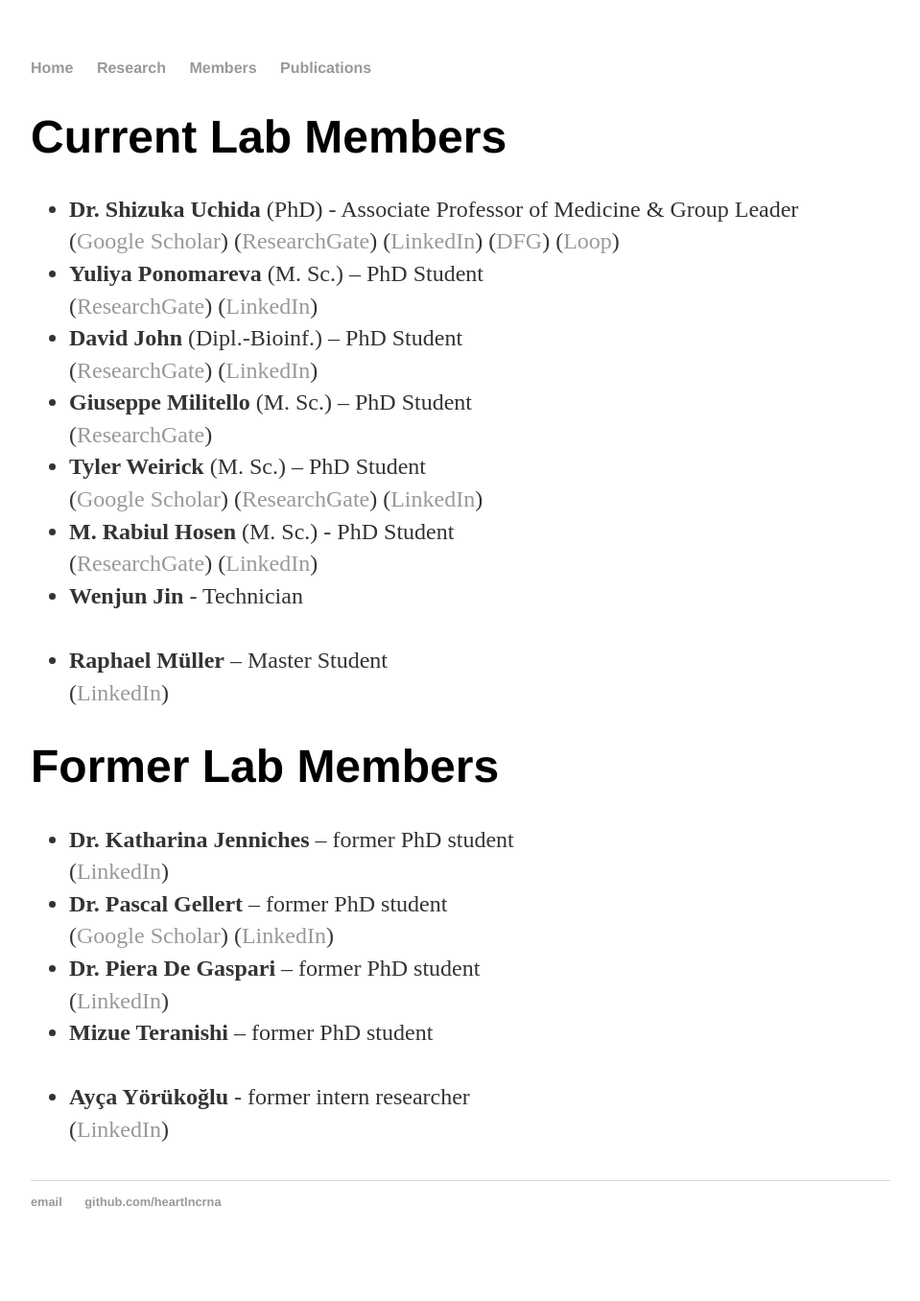
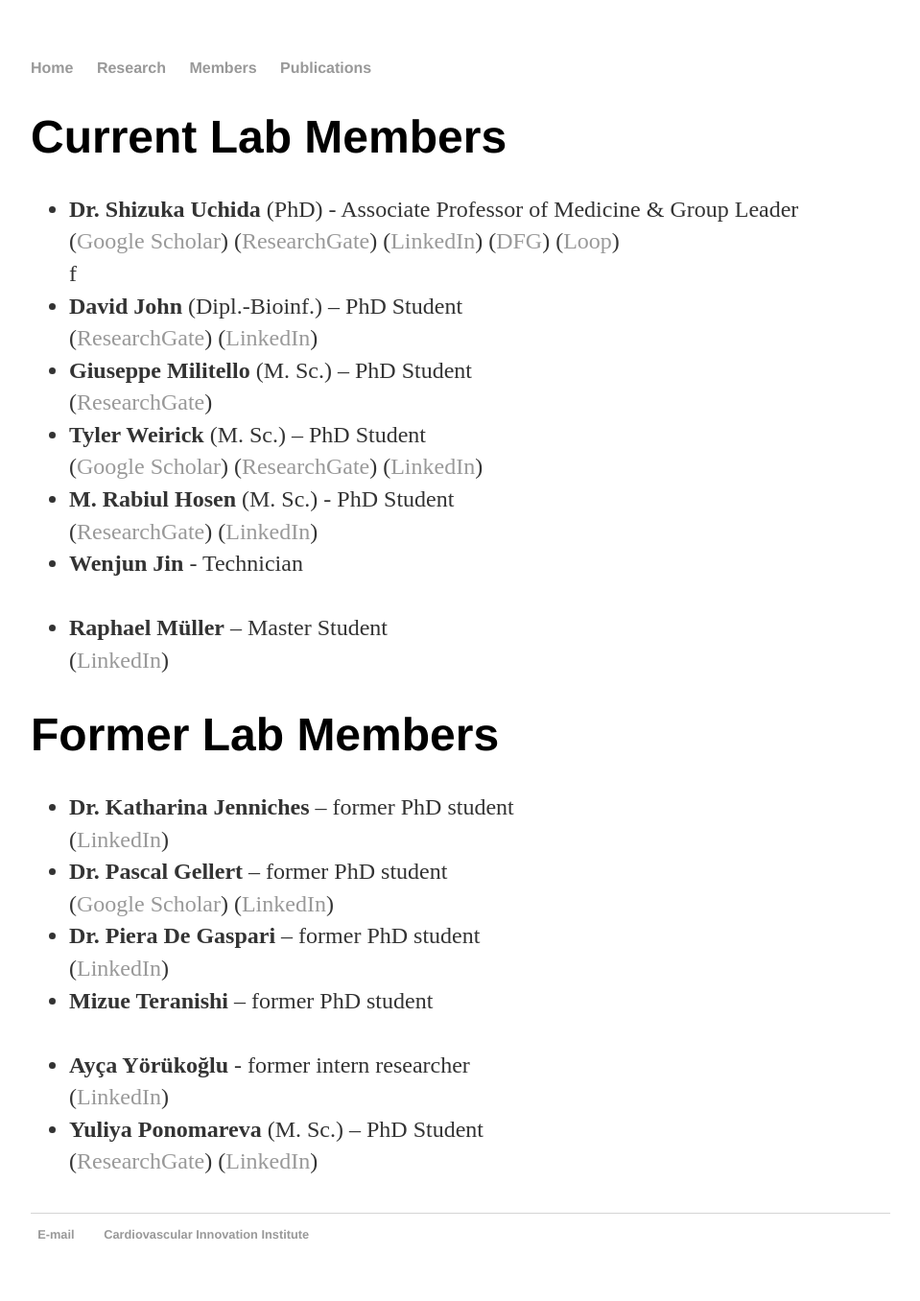
Before and after one commit to heartlncrna/heartlncrna.github.io, a Jekyll site: the page members/member_list.html, which Jekyll copies as it is, in a window 1280 px wide. Shown: the whole page at 96% size, without its empty margins (160-1119 px from the left). Built offline with Jekyll 4.4.1, drawn with Linux system fonts in a browser that asks for light colours; before the commit the page ends 1322 px from its top, so only the background shows below that.

Commit message:
Update member_list.html

```diff
--- a/members/member_list.html
+++ b/members/member_list.html
@@ -32,12 +32,8 @@
 					(<a href="https://de.linkedin.com/in/shizuka-uchida-7399055"><span class="ptHyperlink">LinkedIn</span></a>)
 					(<a href="http://gepris.dfg.de/gepris/person/235081965"><span class="ptHyperlink">DFG</span></a>)
 					(<a href="http://loop.frontiersin.org/people/25071/overview"><span class="ptHyperlink">Loop</span></a>)
-			<br>
-				<li><b>Yuliya Ponomareva</b> (M. Sc.) – PhD Student</li>
-					(<a href="https://www.researchgate.net/profile/Yuliya_Ponomareva"><span class="ptHyperlink">ResearchGate</span></a>)
-					(<a href=https://de.linkedin.com/in/yuliya-ponomareva-a21b0663"><span class="ptHyperlink">LinkedIn</span></a>)
-			<br>
-				<li><b>David John</b> (Dipl.-Bioinf.) – PhD Student</li>
+			<br>f
+<li><b>David John</b> (Dipl.-Bioinf.) – PhD Student</li>
 					(<a href="https://www.researchgate.net/profile/David_John8"><span class="ptHyperlink">ResearchGate</span></a>)
 					(<a href="https://www.linkedin.com/in/david-john-224552104"><span class="ptHyperlink">LinkedIn</span></a>)
 			<br>
@@ -70,7 +66,6 @@
 				<li><b>Dr. Pascal Gellert</b> – former PhD student</li>
 					(<a href="https://scholar.google.de/citations?user=D18nMz8AAAAJ&hl=en&authuser=1"><span class="ptHyperlink">Google Scholar</span></a>)
 					(<a href="https://uk.linkedin.com/in/pascalgellert"><span class="ptHyperlink">LinkedIn</span></a>)
-				</li>
 			<br>
 				<li><b>Dr. Piera De Gaspari</b> – former PhD student</li>
 				(<a href="https://www.linkedin.com/in/piera-de-gaspari-07017891"><span class="ptHyperlink">LinkedIn</span></a>)
@@ -79,13 +74,19 @@
 			<br>
 				<li><b>Ayça Yörükoğlu</b> - former intern researcher</li>
 				(<a href="https://www.linkedin.com/in/ayca-yorukoglu-6a938b92"><span class="ptHyperlink">LinkedIn</span></a>)
+
+			<br>
+				<li><b>Yuliya Ponomareva</b> (M. Sc.) – PhD Student</li>
+					(<a href="https://www.researchgate.net/profile/Yuliya_Ponomareva"><span class="ptHyperlink">ResearchGate</span></a>)
+					(<a href="https://de.linkedin.com/in/yuliya-ponomareva-a21b0663"><span class="ptHyperlink">LinkedIn</span></a>)
+			<br>
 		</p>
 </div>
 
   <footer>
    <ul>
-   <li><a href="mailto:heart.lncrna@gmail.com">email</a></li>
-   <li><a href="https://github.com/heartlncrna">github.com/heartlncrna</a></li>
+   <li><a href="mailto:heart.lncrna@gmail.com">E-mail</a></li>
+   <li><a href="http://cv2i.org/investigators/shizuka-uchida/">Cardiovascular Innovation Institute</a></li>
    </ul>
   </footer>
   </body>
```
